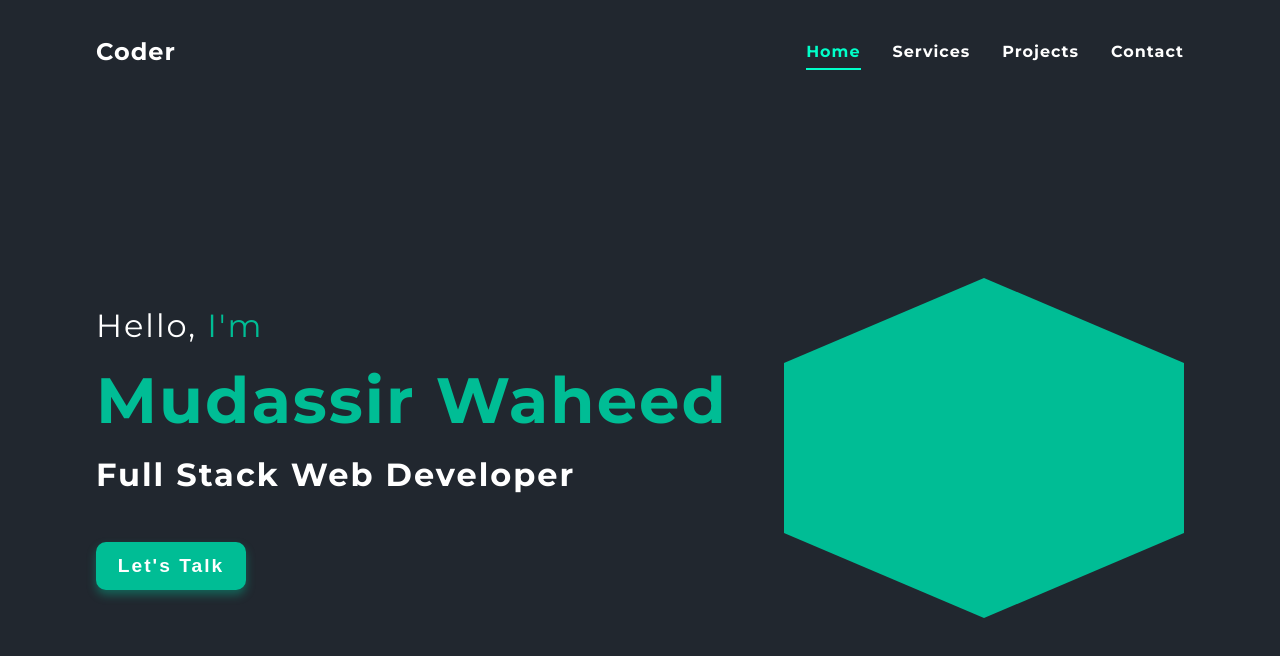
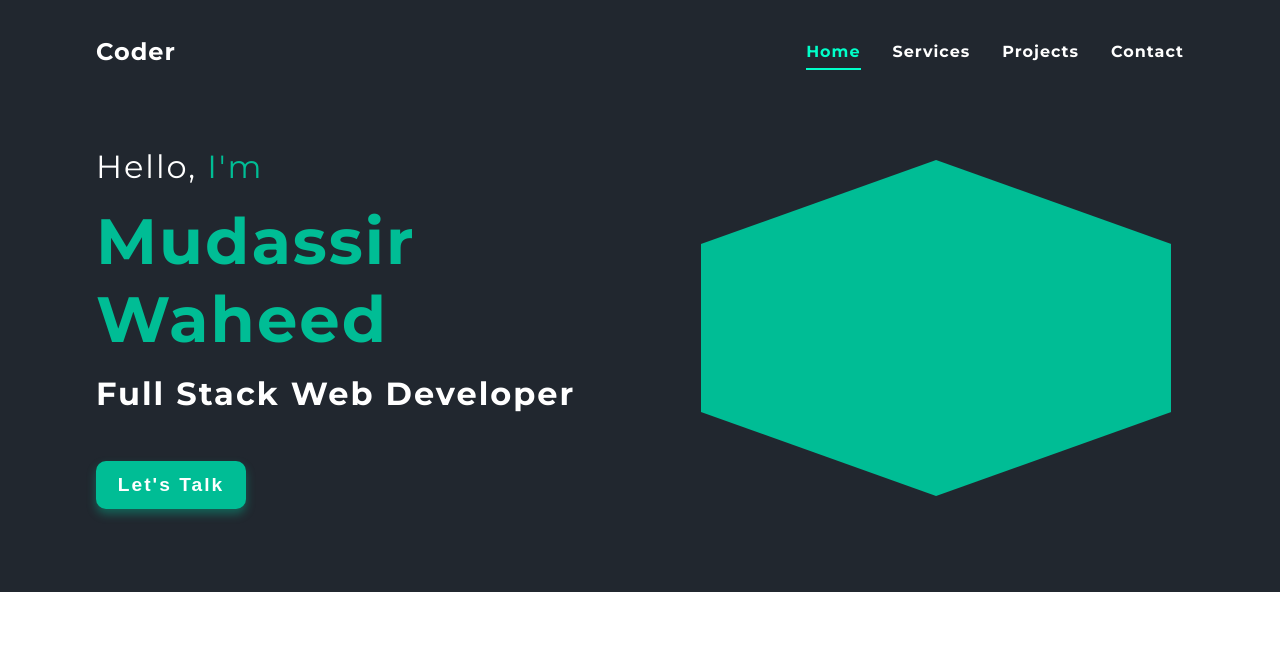
Before and after one commit to Mudassir742/portfolio, a React (Create React App) app: page / in a window 1280 px wide. Shown: the top 656 px of the page. Built offline with nearby package versions, Linux system fonts and the light colour scheme.

Commit message:
padding and margin added in hero

```diff
--- a/src/components/banner/Banner.styled.js
+++ b/src/components/banner/Banner.styled.js
@@ -3,24 +3,23 @@ import styled from "styled-components";
 export const HeroContainer = styled.section`
   width: 100vw;
   max-width: 100%;
-  height: 100vh;
   background: ${(props) => props.theme.colors.primary.dark};
-  padding: 8rem 6rem 2rem 6rem;
+  padding: 8rem 6rem 4rem 6rem;
   @media (max-width: 768px) {
-    padding: 6rem 4rem 2rem 4rem;
+    padding: 6rem 4rem 4rem 4rem;
   }
   @media (max-width: 385px) {
-    padding: 6rem 2rem 2rem 2rem;
+    padding: 6rem 2rem 4rem 2rem;
   }
 `;
 
 export const ContentSection = styled.div`
   display: flex;
   align-items: center;
-  justify-content: center;
-  height: 100%;
+  justify-content: space-between;
   @media (max-width: 768px) {
     flex-direction: column-reverse;
+    justify-content: center;
   }
 `;
 
@@ -103,9 +102,10 @@ export const HeroButton = styled.button`
 `;
 
 export const PhotoContainer = styled.div`
-  height: 100%;
-  width: 40%;
+  height: 400px;
+  width: 50%;
   display: flex;
+  padding: 2rem 0.8rem;
   justify-content: flex-end;
   align-items: center;
   @media (max-width: 1030px) {
@@ -115,25 +115,18 @@ export const PhotoContainer = styled.div`
     width: 50%;
   }
   @media (max-width: 768px) {
+    margin: 1.2rem 0;
     width: 100%;
+    height: 350px;
     justify-content: center;
-  }
-  @media (max-width: 600px) {
-    height: 50%;
-    margin-bottom: 1.5rem;
   }
 `;
 
 export const PhotoBackground = styled.div`
   background: ${(props) => props.theme.colors.primary.main};
-  max-height:340px;
-  max-width:400px;
   width:100%;
   height:100%;
   box-sizing:border-box;
   clip-path: polygon(50% 0, 100% 25%, 100% 75%, 50% 100%, 0 75%, 0 25%);
-  @media (max-width: 600px) {
-    max-height:300px;
-  }
 }
 `;
```
